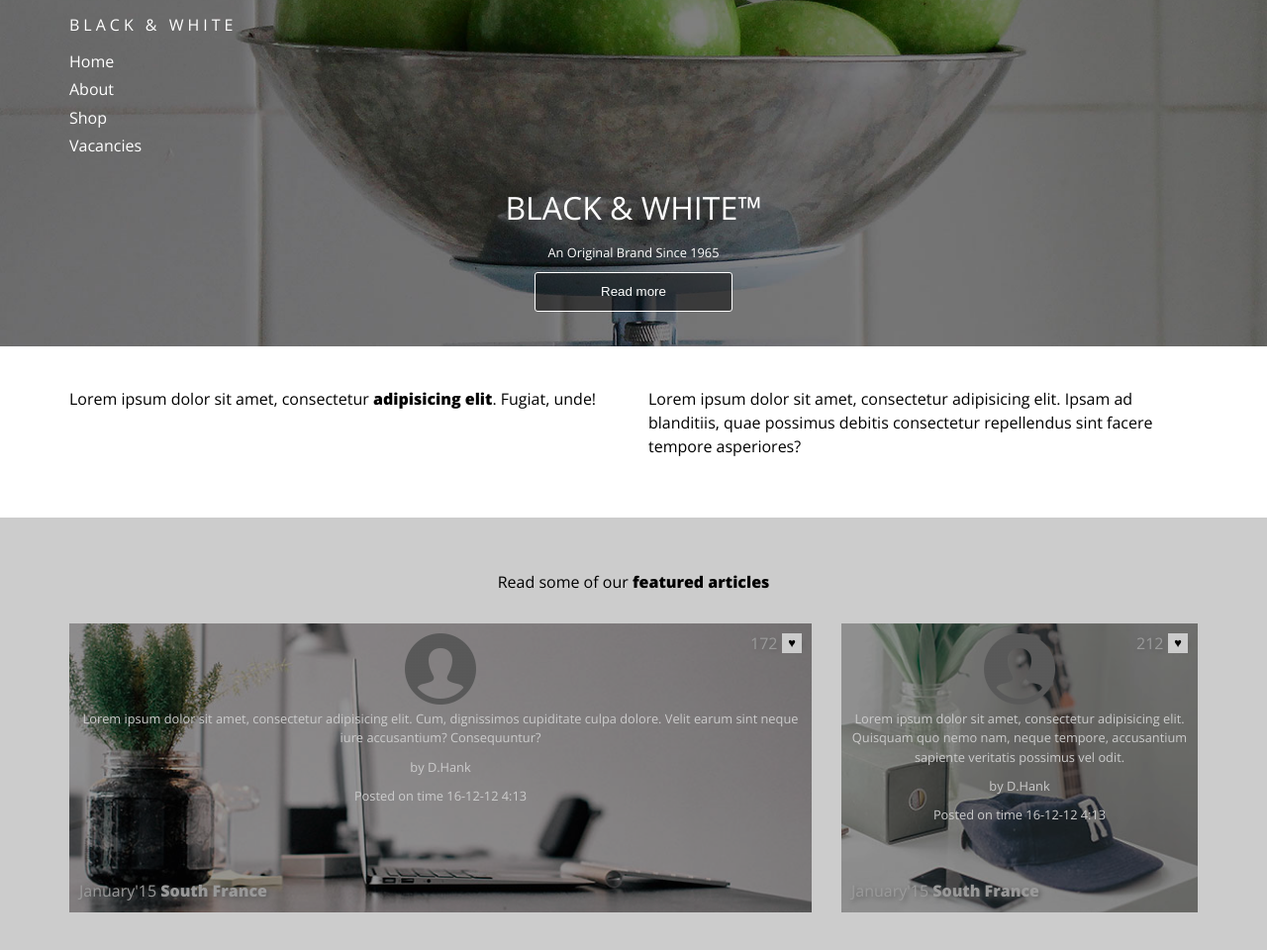
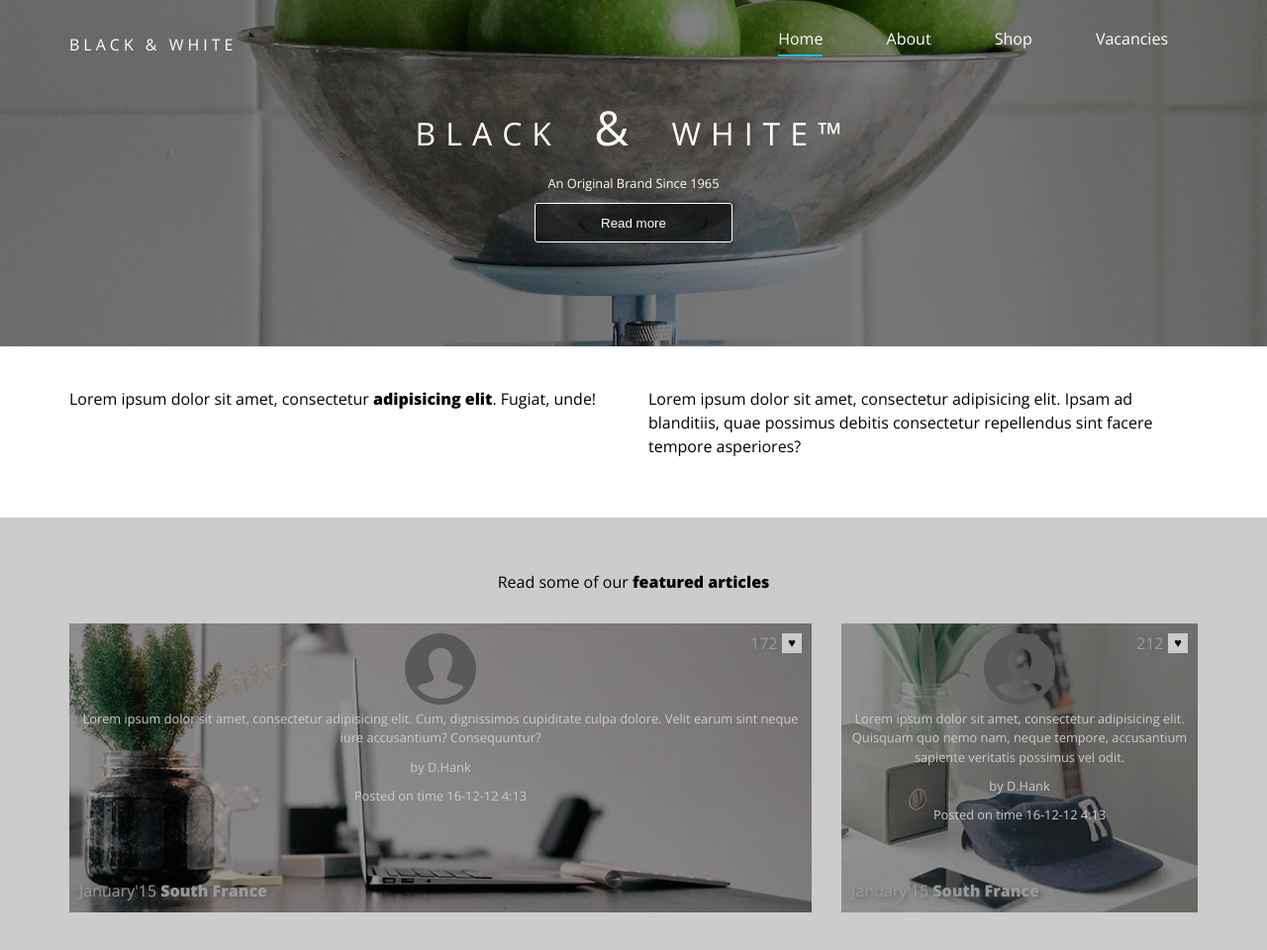
Before and after one commit to katya-grafinska/layouts-task, a plain HTML site: page index.html in a window 1280 px wide. Shown: the top 960 px of the page at 99% size. Drawn offline with nearby package versions, Linux system fonts and the light colour scheme.

Commit message:
Fixed some issues related to responsiveness in header and footer

```diff
--- a/index.html
+++ b/index.html
@@ -23,6 +23,8 @@
 <body>
 	<header>
 		<div class="container">
+
+			<div class="header_panel clearfix">
 				<a href="#" id="logo">Black & White</a>
 				<div id="hamburger">
 					<span></span>
@@ -31,13 +33,14 @@
 				</div>
 				<nav id="header_nav">
 					<ul>
-					<li><a href="#">Home</a></li>
+						<li><a href="#" class="active">Home</a></li>
 						<li><a href="#">About</a></li>
 						<li><a href="#">Shop</a></li>
 						<li><a href="#">Vacancies</a></li>
 					</ul>
 				</nav>
-			<h1>Black & White&trade;</h1>
+			</div>
+			<h1 class="site_title">Black <span class="ampersand">&</span> White</h1>
 			<p>An Original Brand Since 1965</p>
 			<button class="read_more">Read more</button>
 		</div>
@@ -163,7 +166,7 @@
 		</div>
 		<div class="container footer_nav_copy">
 			<div class="row clearfix">
-				<div>
+				<div class="col-12">
 					<span class="copyright">&copy; 2015 Ruben Stom</span>
 					<nav id="footer_nav">
 						<ul>
--- a/style/style.css
+++ b/style/style.css
@@ -2,6 +2,10 @@ body {
 	font-family: 'Open Sans';
 	font-size: 16px;
 	line-height: 1.5;
+	box-sizing: border-box;
+}
+
+* {
 	box-sizing: border-box;
 }
 
@@ -32,6 +36,14 @@ li a:hover, li a:active {
 .likes::after {
 	content:'\2665';
 	margin-left: 15px;
+}
+
+.site_title::after {
+	content:'\2122';
+}
+
+.site_title .ampersand {
+	font-size: 1.5em;
 }
 
 .container {
@@ -142,7 +154,7 @@ body>header button {
 form input {
 	border: 1px solid #000;
 	border-collapse: collapse;
-	padding: 5px;
+	padding: 2%;
 }
 
 .featured_articles form input::-webkit-input-placeholder {
@@ -233,6 +245,14 @@ body>footer nav li a {
 	text-decoration: none;
 }
 
+body>footer form input[type="email"] {
+	width: 60%;
+}
+
+body>footer form input[type="submit"] {
+	width: 40%;
+}
+
 .footer_nav_copy {
 	border-top: 2px solid #969696;
 }
@@ -320,9 +340,11 @@ body>footer nav li a {
 	}
 }
 
-@media screen and (min-width: 401px) {
-
-
+@media screen and (min-width: 500px) {
+	.site_title {
+		word-spacing: 15px;
+		letter-spacing: 10px;
+	}
 }
 
 /*Desktop*/
@@ -351,12 +373,12 @@ body>footer nav li a {
 		width: 75%;
 	}
 
+	.col-12 {
+		width: 100%;
+	}
+
 	.container {
 		width: 769px;
-	}
-
-	form input {
-		padding: 15px;
 	}
 
 	.author_info {
@@ -365,6 +387,27 @@ body>footer nav li a {
 	.article_content:hover + .author_info {
 
 	}
+
+	.header_panel {
+		padding-top: 20px;
+	}
+
+	nav#header_nav {
+		float: right;
+	}
+
+	nav#header_nav li {
+		display: inline-block;
+		padding: 7px 30px;
+	}
+
+	nav#header_nav li a.active {
+		border-bottom: 2px solid rgb(0,200,250)
+	}
+
+	#logo {
+		float: left;
+	}
 }
 
 @media (min-width: 1200px){
```
Lines whose indentation alone changed are shown as unchanged.
